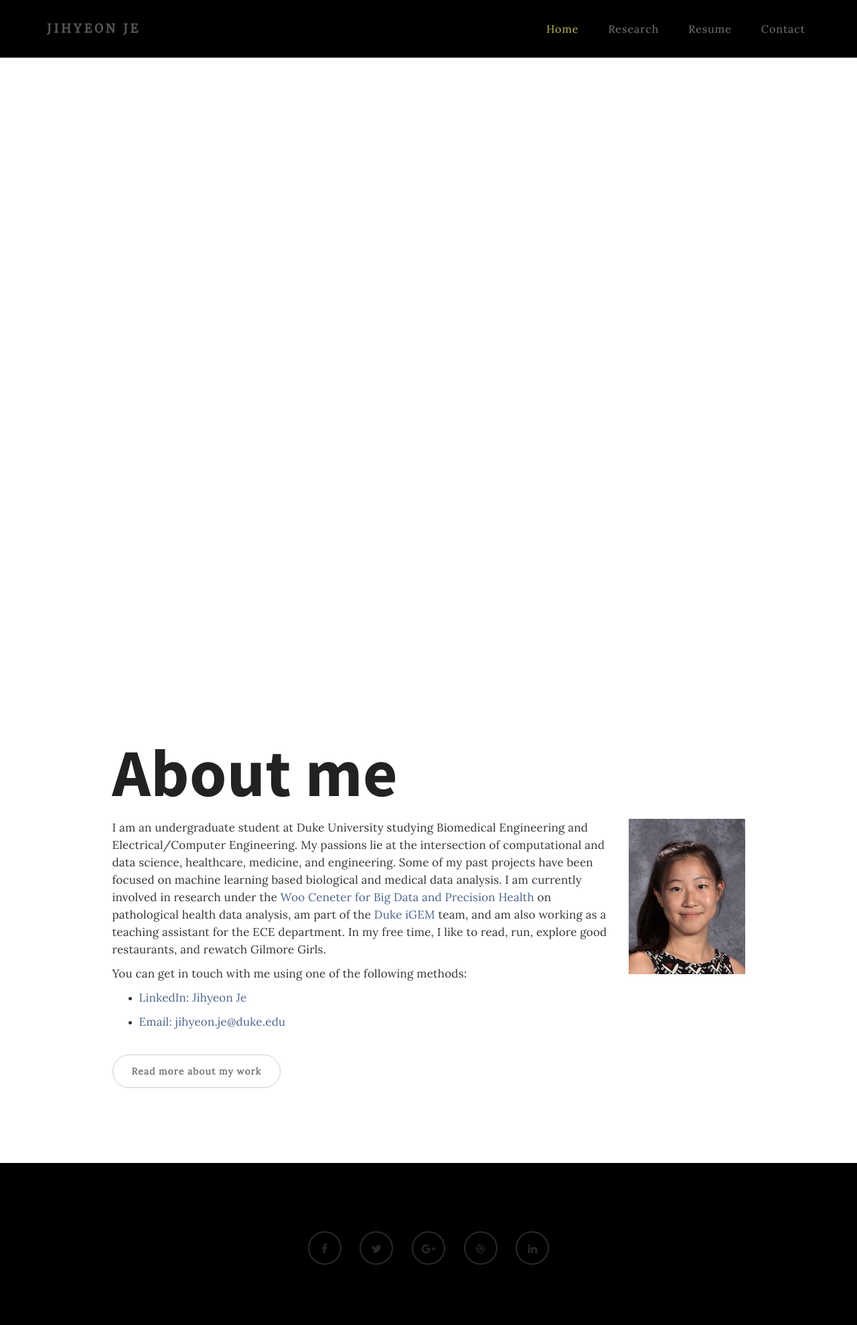
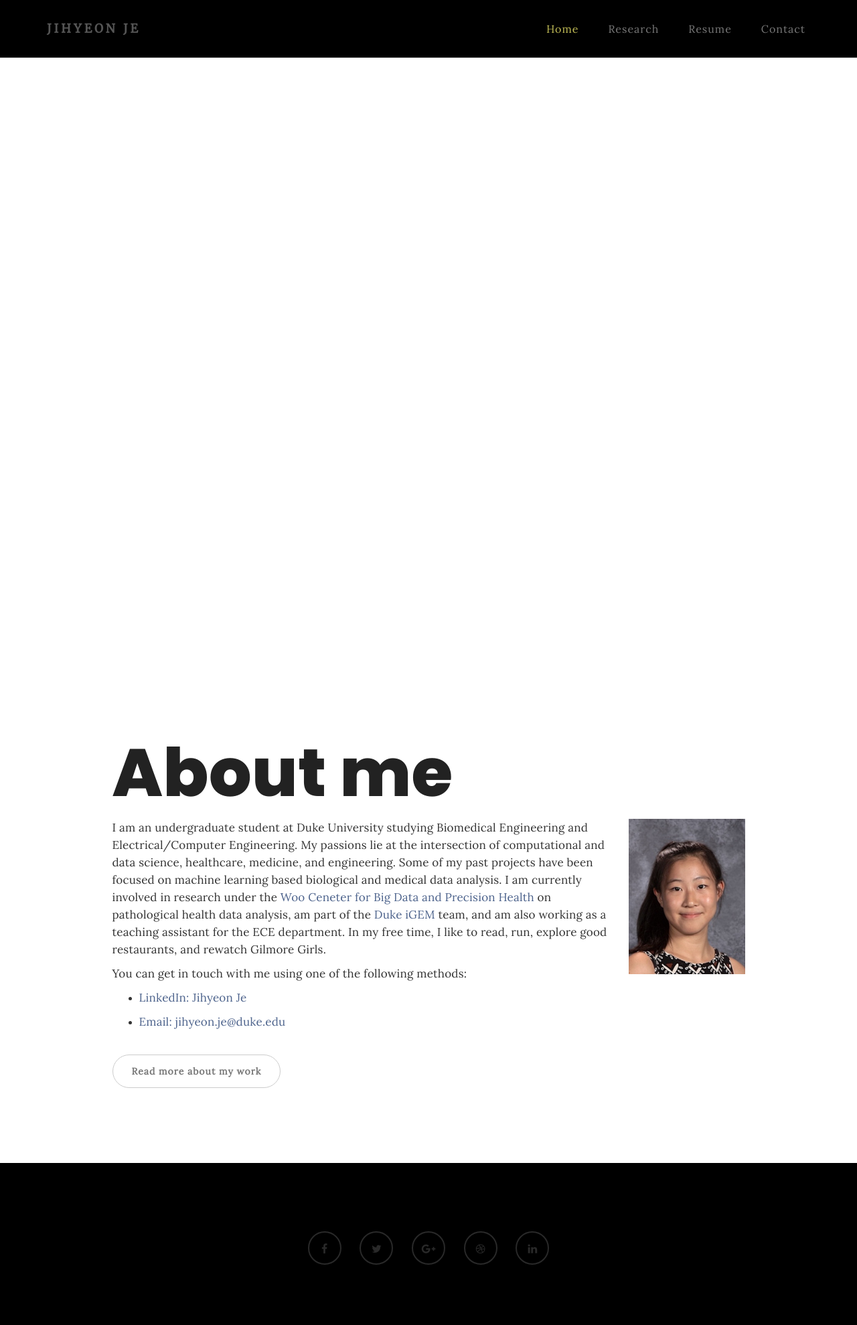
Before and after one commit to rpraka/JihyeonJe.com, a Jekyll site: the page index.html, which Jekyll copies as it is, in a window 1280 px wide. Shown: the whole page at 67% size. Built offline with Jekyll 4.4.1, drawn with Linux system fonts in a browser that asks for light colours.

Commit message:
Update style.css

```diff
--- a/css/style.css
+++ b/css/style.css
@@ -18,7 +18,7 @@ body {
 
 
 h1,h2,h3,h4,h5,h6 {
-  font-family: 'Source Sans Pro', sans-serif;
+  font-family: 'Poppins', sans-serif;
   font-style: normal;
   font-weight: bold;
   letter-spacing: 0.5px;
@@ -280,7 +280,7 @@ a:hover, a:active, a:focus {
 }
 
 .main-home {
-
+  color: #000000;
   height: 100vh;
 }
 
```
